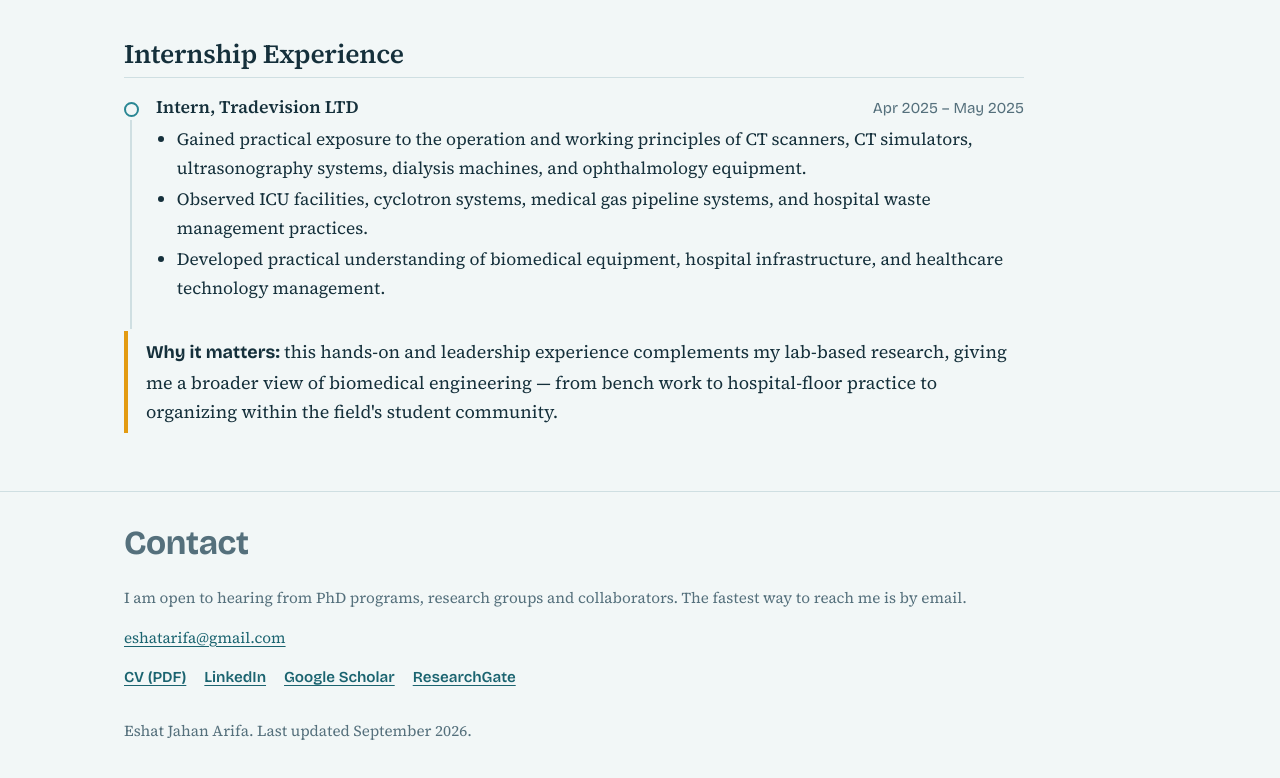
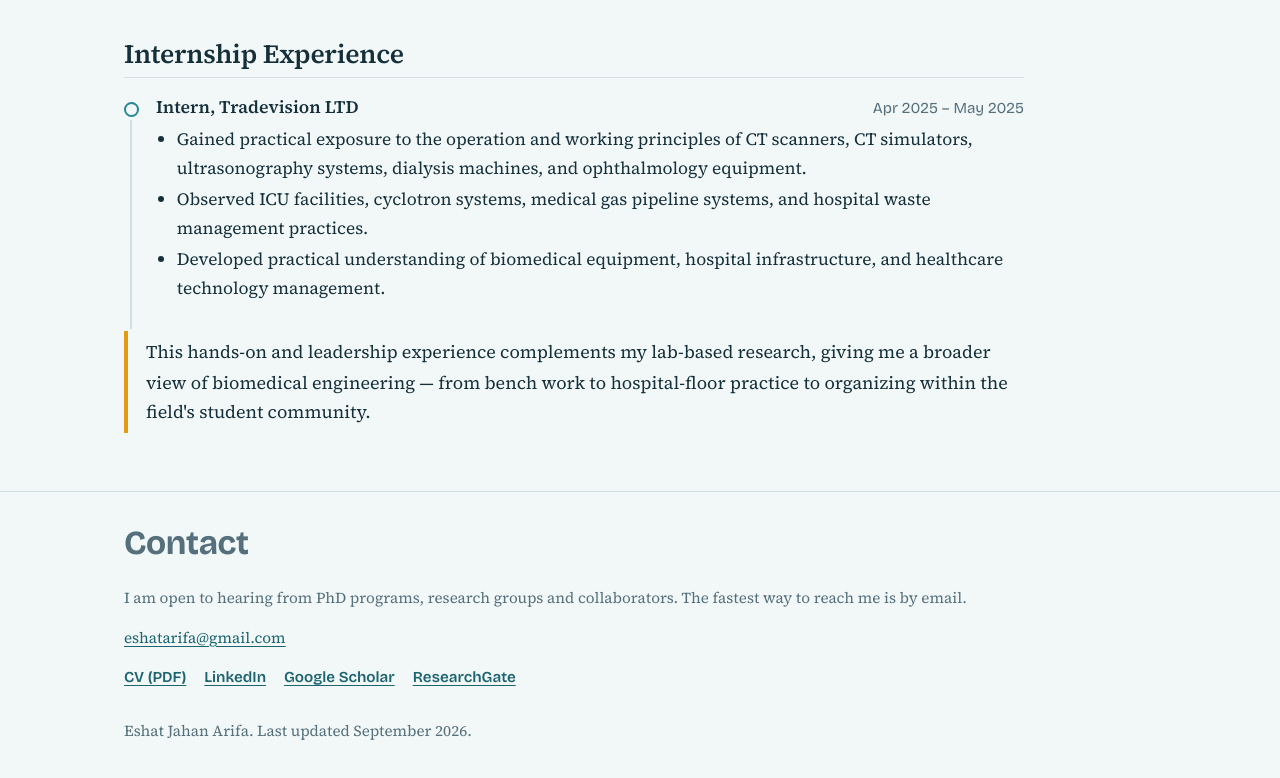
Before and after one commit to eshatarifa-bit/eshatarifa.github.io, a plain HTML site: page achievements.html in a window 1280 px wide. Shown: the part 1044-1822 px from the top of the page. Drawn offline with nearby package versions, Linux system fonts and the light colour scheme.

Commit message:
Update achievements.html

```diff
--- a/achievements.html
+++ b/achievements.html
@@ -139,7 +139,7 @@
       </ul>
     </div>
 
-    <p class="callout"><strong>Why it matters:</strong> this hands-on and leadership experience complements my lab-based research, giving me a broader view of biomedical engineering — from bench work to hospital-floor practice to organizing within the field's student community.</p>
+    <p class="callout"><strong></strong> This hands-on and leadership experience complements my lab-based research, giving me a broader view of biomedical engineering — from bench work to hospital-floor practice to organizing within the field's student community.</p>
   </div>
 
 </main>
```
